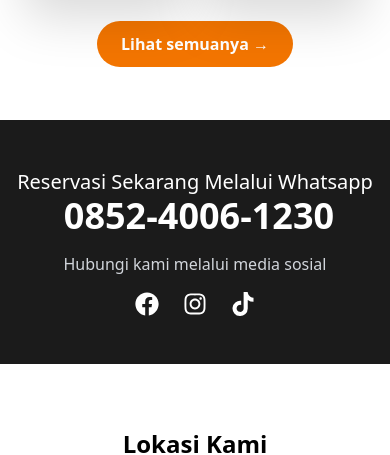
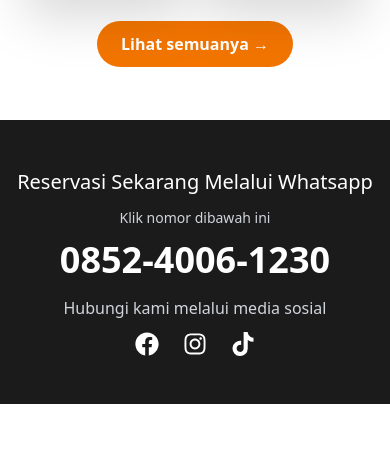
Before and after one commit to izhal27/naffil_menu, a Next.js app: page / in a window 390 px wide. Shown: the part 3140-3595 px from the top of the page. Built offline with nearby package versions, Linux system fonts and the light colour scheme.

Commit message:
add border bottom to phone number when user hover it

```diff
--- a/app/components/ReservationSection.tsx
+++ b/app/components/ReservationSection.tsx
@@ -3,18 +3,22 @@ import { FaFacebook, FaInstagram, FaTiktok } from 'react-icons/fa'
 
 export default function ReservationSection() {
   return (
-    <section id="reservation" className="bg-eerie text-white py-12 text-center">
+    <section id="reservation" className="bg-eerie text-white py-12 text-center space-y-3">
       <h2 className="text-xl md:text-4xl font-medium">
-        Reservasi Sekarang Melalui Whatsapp <span className="flex flex-col md:flex-none font-bold text-white text-4xl md:text-7xl ml-2">
-          <Link
-            href='https://wa.me/+6285240061230?text=Halo,+saya+ingin+bertanya.'
-            target="_blank">
-            0852-4006-1230
-          </Link>
-        </span>
+        Reservasi Sekarang Melalui Whatsapp
       </h2>
+      <p className='text-sm font-extralight text-gray-300'>Klik nomor dibawah ini</p>
+      <Link
+        href="https://wa.me/+6285240061230?text=Halo,+saya+ingin+bertanya."
+        target="_blank"
+        className="mt-2 inline-block font-bold text-white text-4xl md:text-7xl after:block after:h-[4px]
+        after:bg-orange after:scale-x-0 hover:after:scale-x-100
+        after:origin-left after:transition-transform after:duration-300"
+      >
+        0852-4006-1230
+      </Link>
 
-      <p className="mt-4 md:text-2xl text-gray-300">Hubungi kami melalui media sosial</p>
+      <p className="mt-4 md:text-xl text-gray-300">Hubungi kami melalui media sosial</p>
 
       <div className="flex justify-center gap-6 mt-4 text-2xl">
         <a href="https://www.facebook.com/profile.php?id=61566458211542"
```
